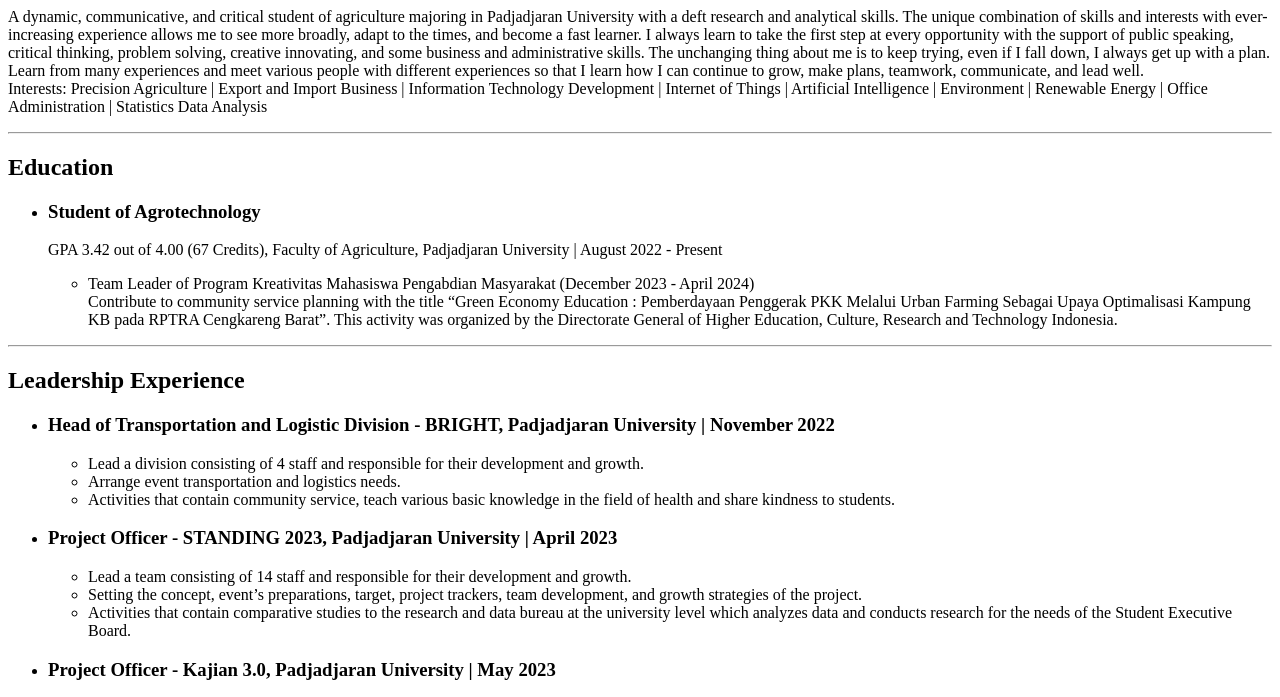
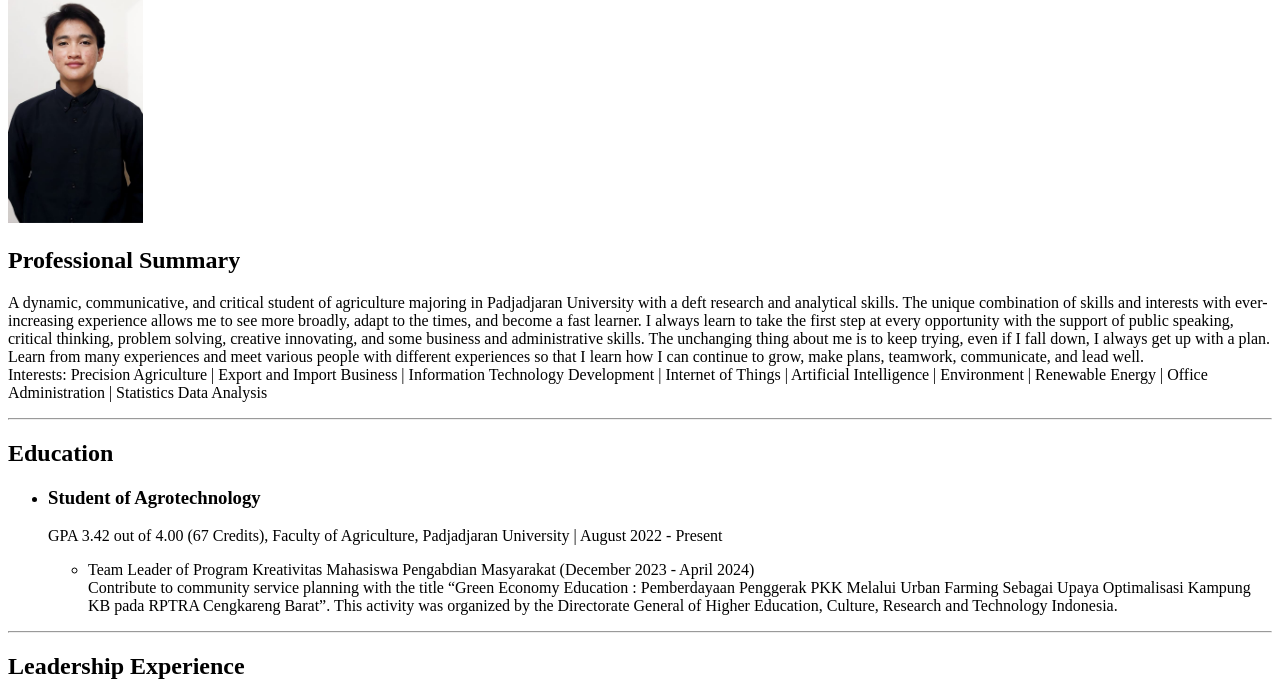
Before and after one commit to Hifzann/CV-HTML, a plain HTML site: page index.html in a window 1280 px wide. Shown: the part 157-854 px from the top of the page. Drawn offline with Linux system fonts and the light colour scheme.

Commit message:
index.html

```diff
--- a/index.html
+++ b/index.html
@@ -7,7 +7,7 @@
 </head>
 <body>
     <h1>Muhammad Hifzan Silmi</h1>
-    <img src="./assets/images/WhatsApp Image 2024-06-07 at 15.16.39_0f1de755.jpg" alt="Profile Picture" draggable="true" height="300" />
+    <img src="./assets/images/Profile Picture.jpg" alt="Profile Picture" draggable="true" height="300" />
     <h2>Professional Summary</h2>
     <p>A dynamic, communicative, and critical student of agriculture majoring in Padjadjaran University with a deft research and analytical skills. The unique combination of skills and interests with ever-increasing experience allows me to see more broadly, adapt to the times, and become a fast learner. I always learn to take the first step at every opportunity with the support of public speaking, critical thinking, problem solving, creative innovating, and some business and administrative skills. The unchanging thing about me is to keep trying, even if I fall down, I always get up with a plan. Learn from many experiences and meet various people with different experiences so that I learn how I can continue to grow, make plans, teamwork, communicate, and lead well.<br />
         Interests: Precision Agriculture | Export and Import Business | Information Technology Development | Internet of Things | Artificial Intelligence | Environment | Renewable Energy | Office Administration | Statistics Data Analysis
```
